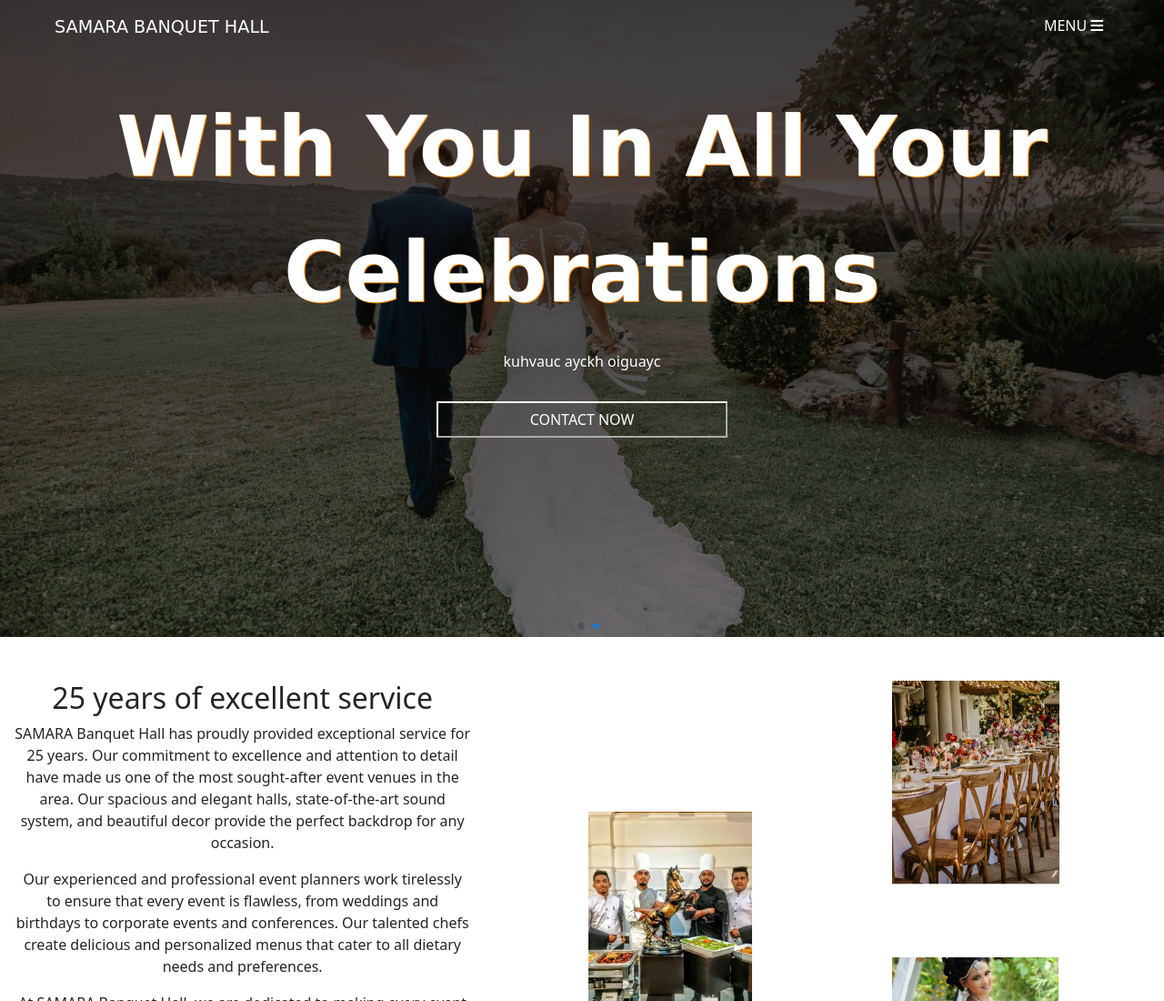
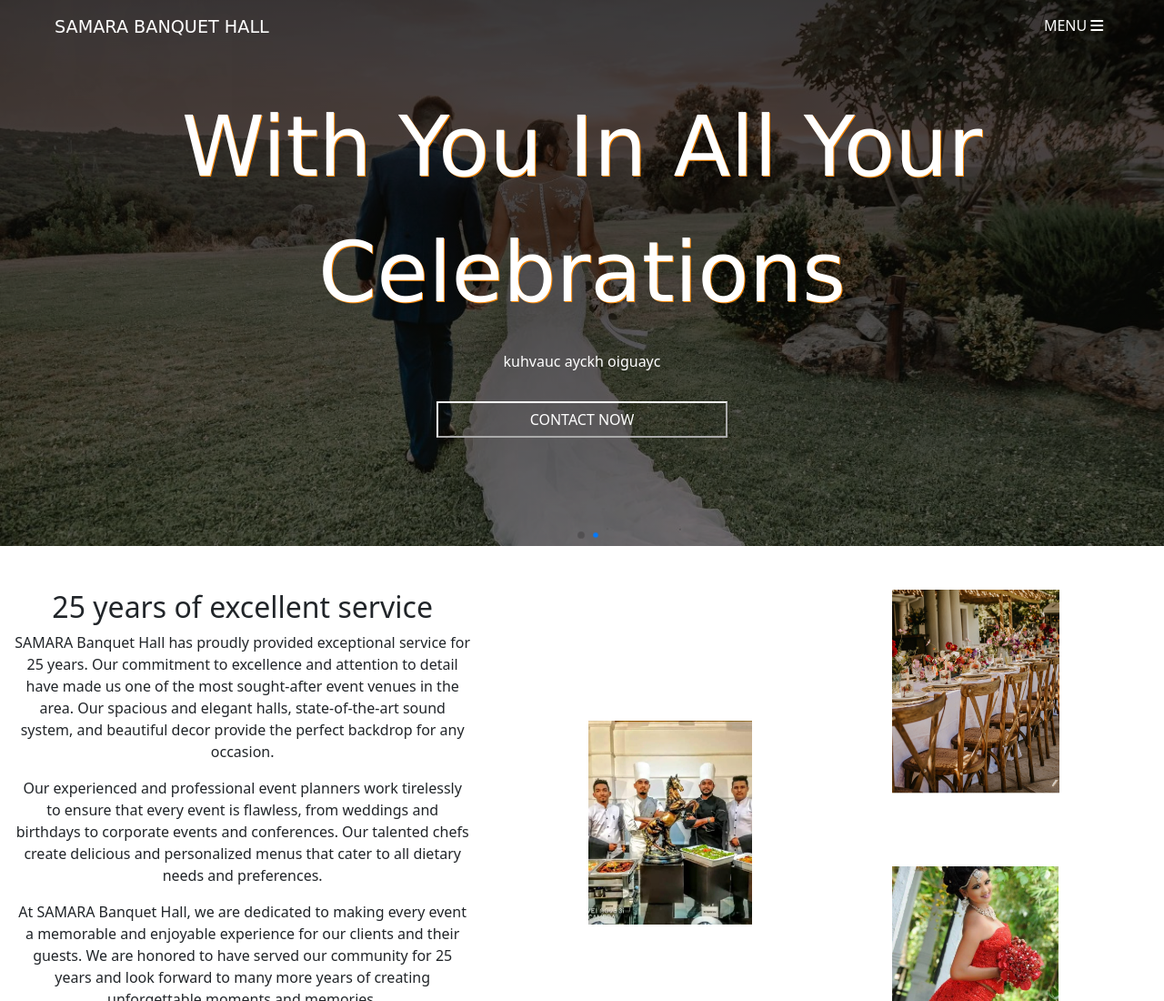
Before and after one commit to S-Nadeesha/samarah2, a plain HTML site: page index.html in a window 1280 px wide. Shown: the top 1100 px of the page at 91% size. Drawn offline with nearby package versions, Linux system fonts and the light colour scheme; a web font is replaced by a local one.

Commit message:
Add files via upload

```diff
--- a/style.css
+++ b/style.css
@@ -53,7 +53,7 @@
   } */
 .header-images{
     color: #fff;
-    height: 400px;
+    height: 500px;
     padding: 25px;
     display: flex;
     flex-direction: column;
@@ -62,7 +62,7 @@
 }
  .header-title{
     font-family: Verdana, Geneva, Tahoma, sans-serif;
-    font-weight: 650;
+    font-weight: 500;
     text-transform: capitalize;
     font-size: 48px;
     text-align: center;
@@ -75,7 +75,7 @@
         font-size: 64px;
     }
     .header-images{
-        height: 700px;
+        height: 500px;
     }
 }
 @media(min-width:992px){
@@ -83,7 +83,9 @@
         font-size: 92px;
         text-shadow: 1px 1px #ff8800 ;
     }
-
+    .header-images{
+        height: 600px;
+    }
 }
 /* header images  */
 .image1{
```
